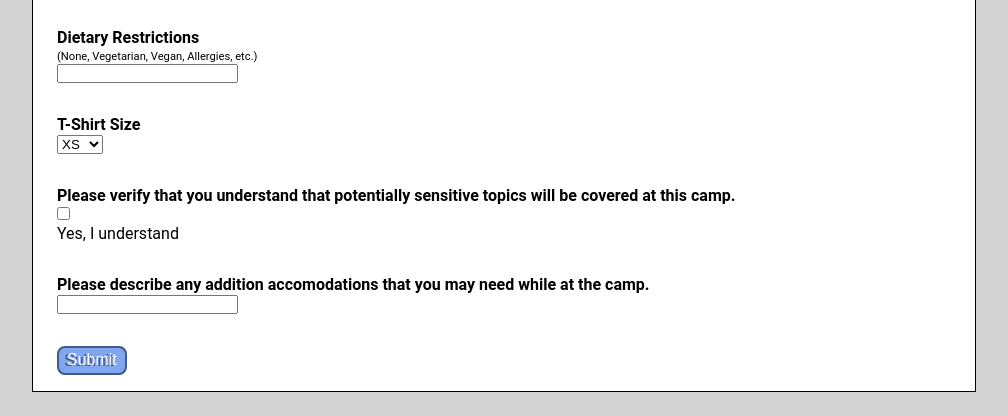
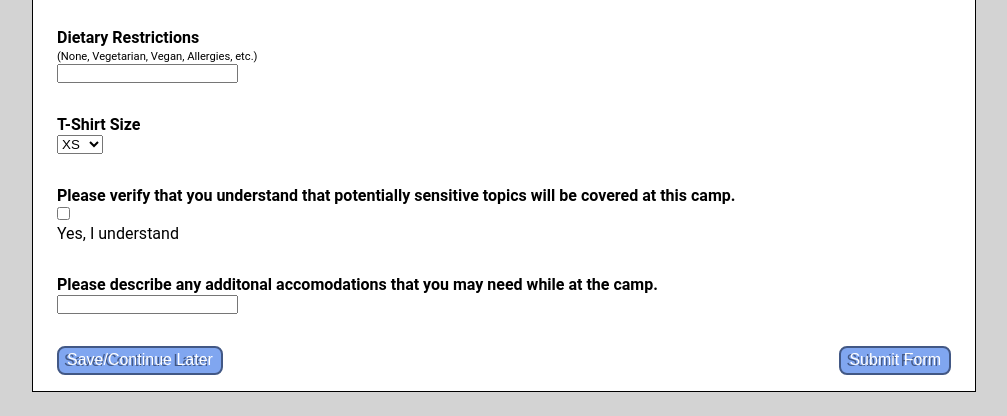
Before and after one commit to Team-Allies/camp-aspyre, a Django app: page /camper_registration/ in a window 1280 px wide. Shown: the part 1567-1983 px from the top of the page, without its empty margins (136-1143 px from the left). Run offline with Django 3.2, Linux system fonts and the light colour scheme.

Commit message:
Created a button in <camper_registration.html> for future save functions

```diff
--- a/core/templates/core/camper_registration.html
+++ b/core/templates/core/camper_registration.html
@@ -105,10 +105,13 @@
                 {{ form.verify_sensitive_topics }} <p>Yes, I understand</p>
             </div>
             <div class="text_field">
-                <h3 class="field_title">Please describe any addition accomodations that you may need while at the camp.</h3>
+                <h3 class="field_title">Please describe any additonal accomodations that you may need while at the camp.</h3>
                 {{ form.accomodations }}
             </div>
-            <button  class="submit_button" onclick="" value="Submit">Submit</button>
+            <div class="save_submit_button_container">
+                <button class="save_button" onclick="" value="Save">Save/Continue Later</button>
+                <button class="submit_button" onclick="" value="Submit">Submit Form</button>
+            </div>
         </form>
     </div>
 
```
